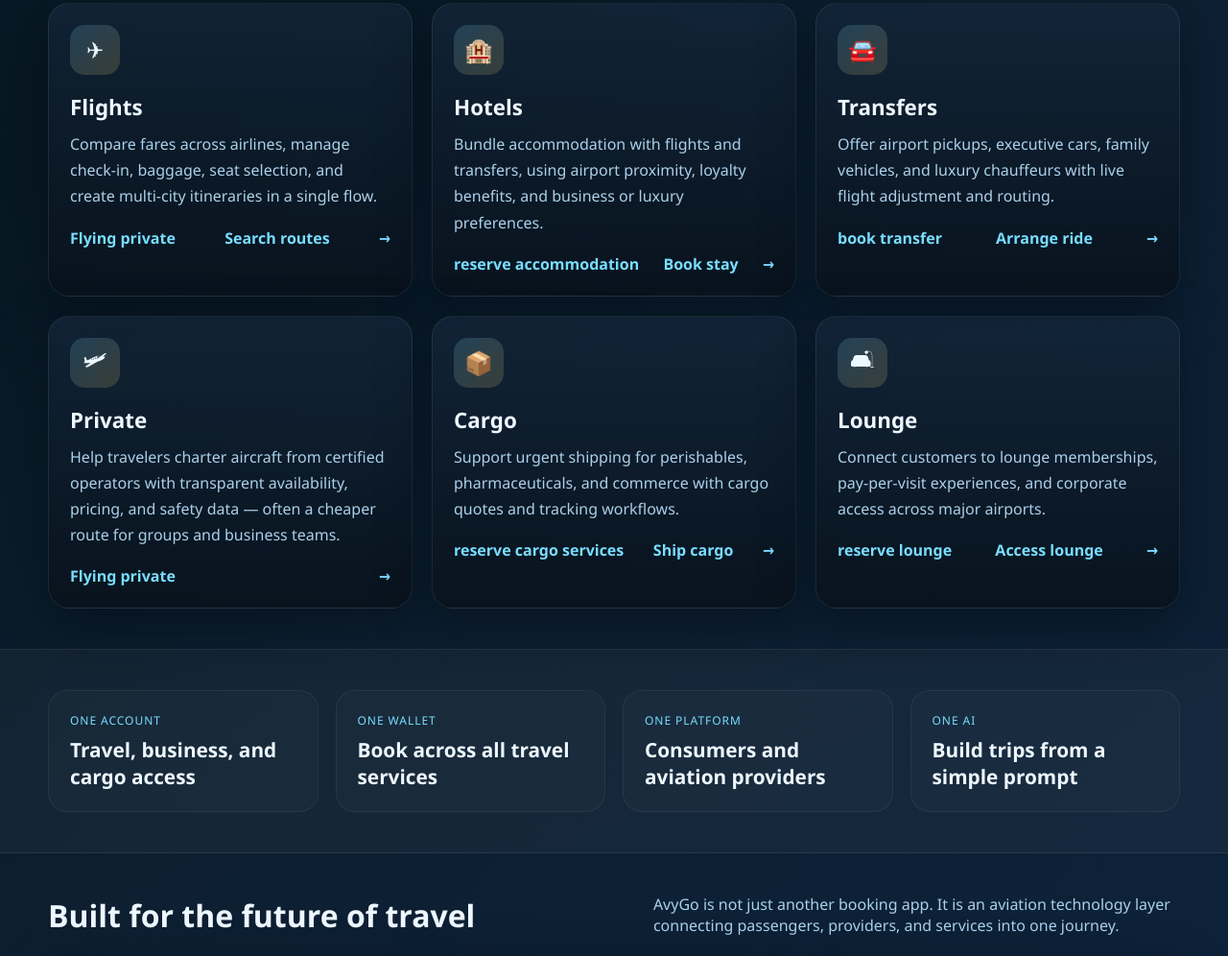
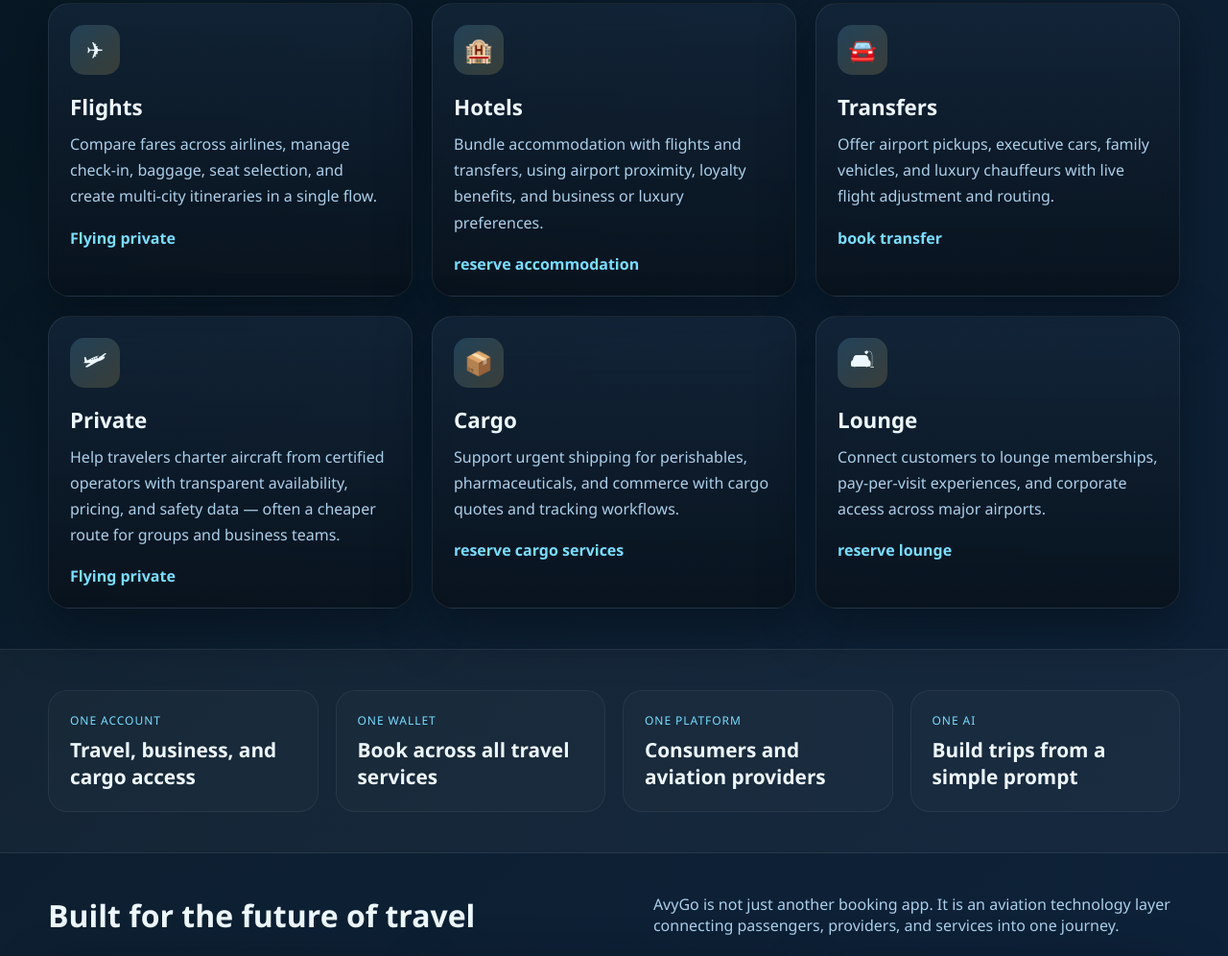
Before and after one commit to tycoon-x32/avygo, a website: page index.html in a window 1280 px wide. Shown: the part 801-1797 px from the top of the page at 96% size. Drawn offline with Linux system fonts and the light colour scheme.

Commit message:
Update index.html

```diff
--- a/index.html
+++ b/index.html
@@ -133,8 +133,8 @@
               <p>Compare fares across airlines, manage check-in, baggage, seat selection, and create multi-city itineraries in a single flow.</p>
               <div class="link-row">
                 <a href="https://www.skyscanner.net" target="_blank" rel="noopener noreferrer">Flying private</a>
-                <span>Search routes</span>
-                <span>→</span>
+                <span></span>
+                <span></span>
               </div>
             </article>
 
@@ -144,8 +144,8 @@
               <p>Bundle accommodation with flights and transfers, using airport proximity, loyalty benefits, and business or luxury preferences.</p>
               <div class="link-row">
                 <a href="https://www.airbnb.com" target="_blank" rel="noopener noreferrer">reserve accommodation</a>
-                <span>Book stay</span>
-                <span>→</span>
+                <span></span>
+                <span></span>
               </div>
             </article>
 
@@ -155,8 +155,8 @@
               <p>Offer airport pickups, executive cars, family vehicles, and luxury chauffeurs with live flight adjustment and routing.</p>
               <div class="link-row">
                 <a href="https://www.uber.com" target="_blank" rel="noopener noreferrer">book transfer</a>
-                <span>Arrange ride</span>
-                <span>→</span>
+                <span></span>
+                <span></span>
               </div>
             </article>
 
@@ -166,7 +166,7 @@
               <p>Help travelers charter aircraft from certified operators with transparent availability, pricing, and safety data — often a cheaper route for groups and business teams.</p>
               <div class="link-row">
                 <a href="https://www.jetex.com" target="_blank" rel="noopener noreferrer">Flying private</a>
-                <span>→</span>
+                <span></span>
               </div>
             </article>
 
@@ -176,8 +176,8 @@
               <p>Support urgent shipping for perishables, pharmaceuticals, and commerce with cargo quotes and tracking workflows.</p>
               <div class="link-row">
                 <a href="https://www.dhl.com" target="_blank" rel="noopener noreferrer">reserve cargo services</a>
-                <span>Ship cargo</span>
-                <span>→</span>
+                <span></span>
+                <span></span>
               </div>
             </article>
 
@@ -187,8 +187,8 @@
               <p>Connect customers to lounge memberships, pay-per-visit experiences, and corporate access across major airports.</p>
               <div class="link-row">
                 <a href="https://www.prioritypass.com" target="_blank" rel="noopener noreferrer">reserve lounge</a>
-                <span>Access lounge</span>
-                <span>→</span>
+                <span></span>
+                <span></span>
               </div>
             </article>
           </div>
```
